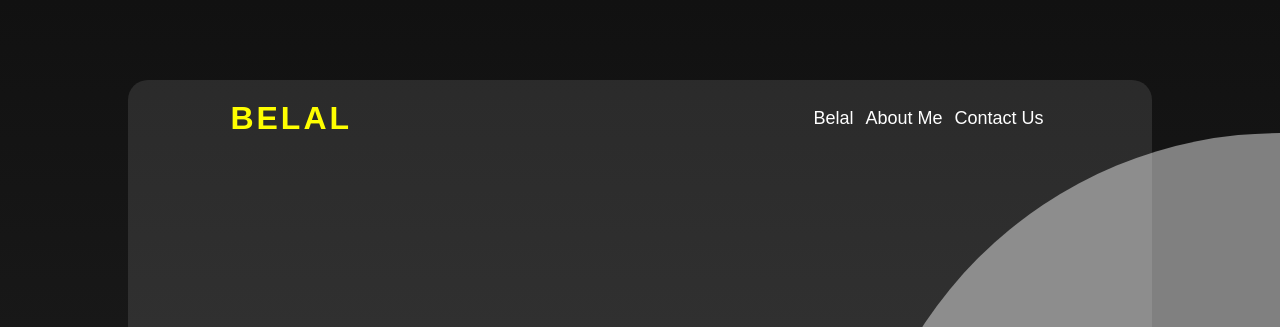
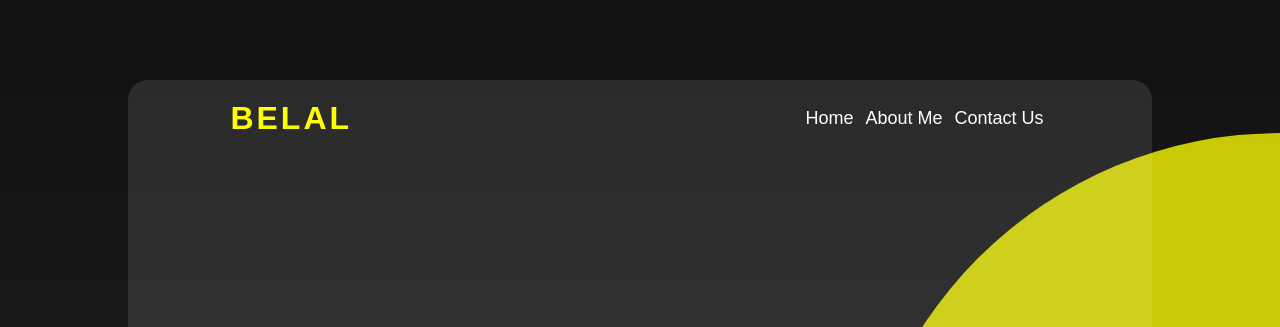
Before and after one commit to Belal-Ayman/Heroone, a plain HTML site: page index.html in a window 1280 px wide. Shown: the top 327 px of the page. Drawn offline with Linux system fonts and the light colour scheme.

Commit message:
reset every thing to before

```diff
--- a/index.html
+++ b/index.html
@@ -14,7 +14,7 @@
         <nav>
             <a href="#" class="logo">BELAL</a>
             <ul>
-                <li>belal</li>
+                <li>Home</li>
                 <li>About Me</li>
                 <li>Contact Us</li>
 
--- a/style.css
+++ b/style.css
@@ -18,7 +18,7 @@ body::after {
     content: "";
     width: 100%;
     height: 100%;
-    background-color: gray;
+    background-color: #ffff00c4;
     position: absolute;
     clip-path: circle(40% at right 70%);
     z-index: -1;
@@ -145,15 +145,15 @@ ul li:hover {
         clip-path: circle(40% at bottom);
     }
 
-    ul li {
+        ul li {
 
-        font-size: 15px;
+            font-size: 15px;
 
-    }
+        }
 
 }
 
-@media (min-width:700px) and (max-width:1000px) {
+@media (min-width:700px ) and (max-width:1000px){
 
     .contentt .image img {
         margin-left: -40px;
```
